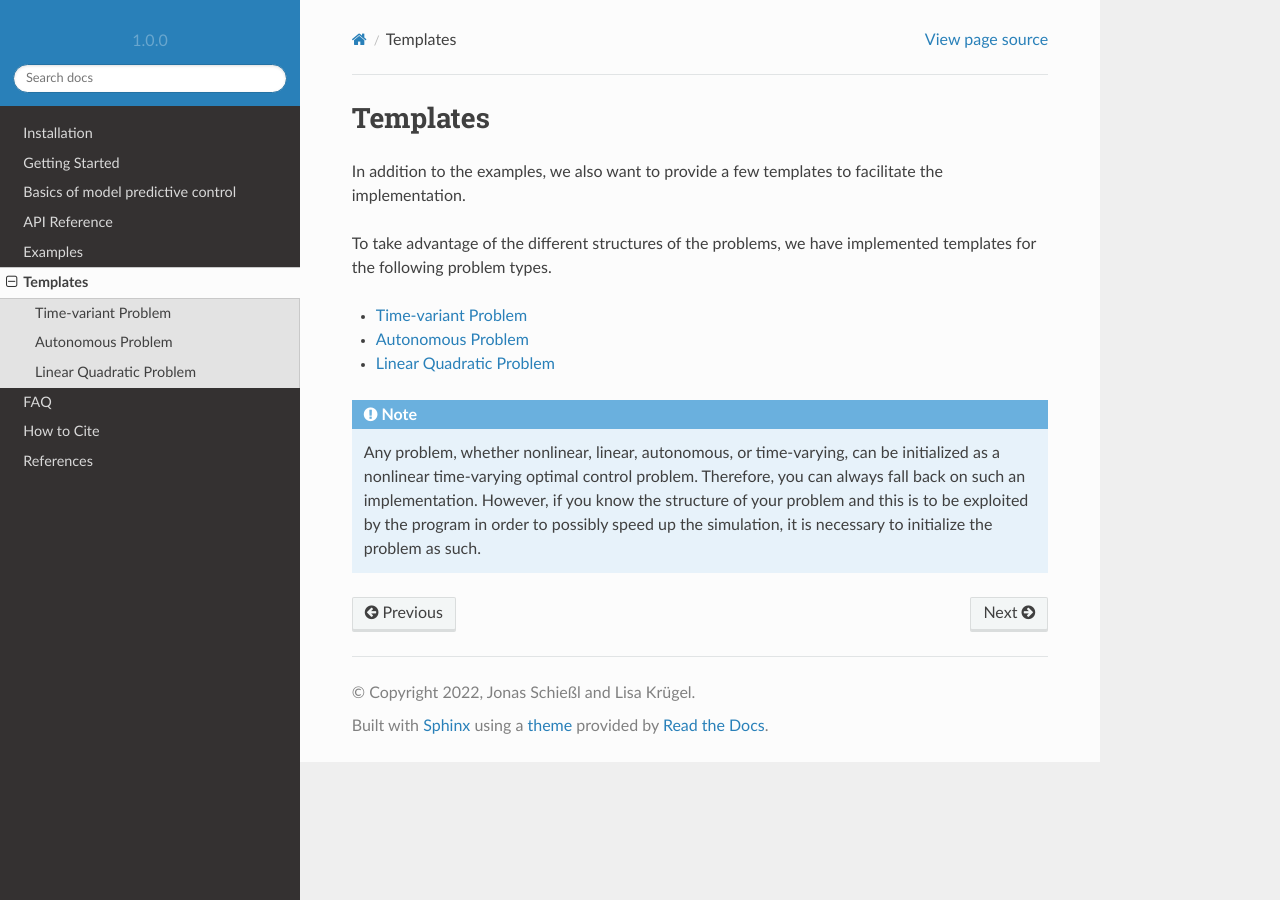
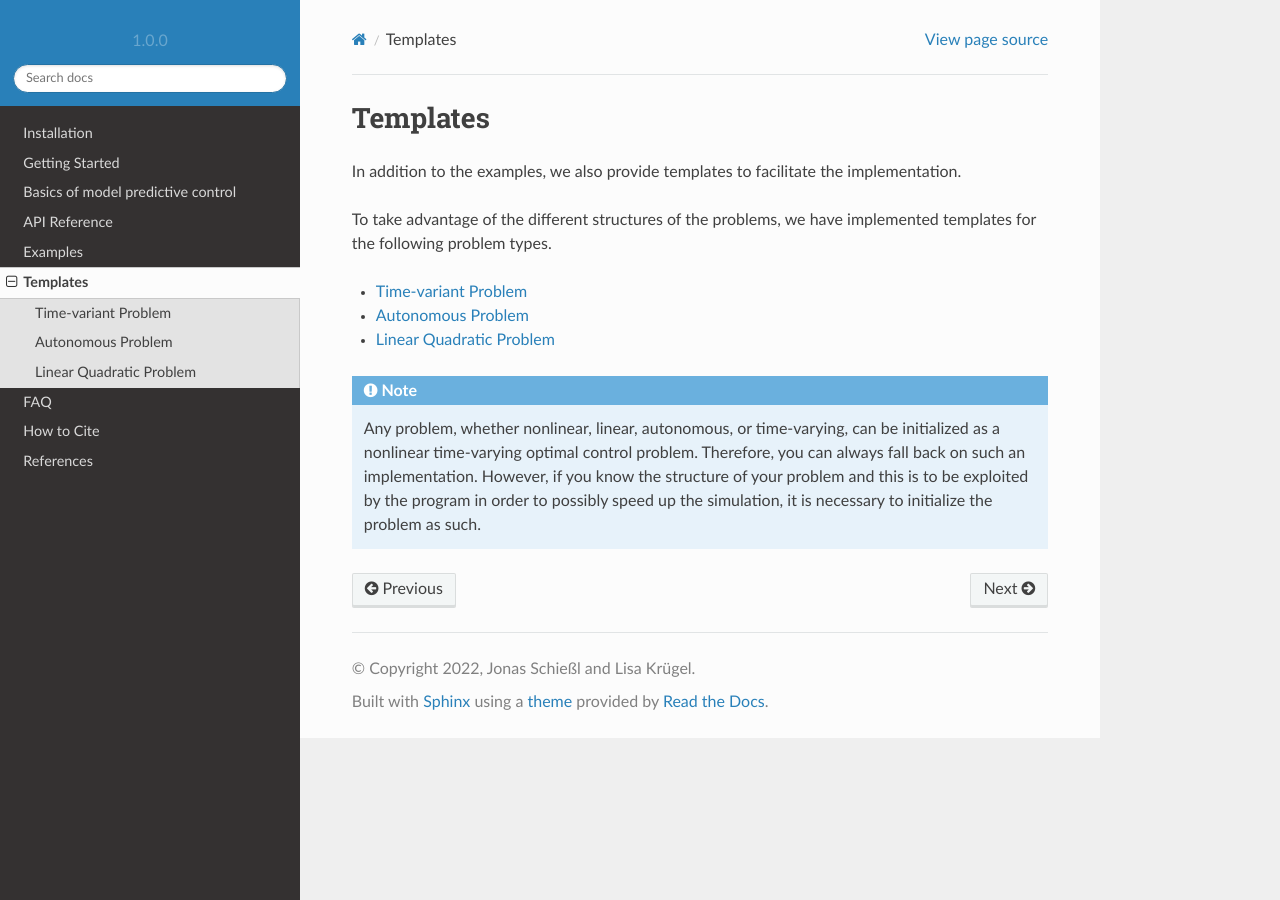
Before and after one commit to nMPyC/nmpyc, a Sphinx documentation site: the page built from docs/source/templates.rst, in a window 1280 px wide. Built offline with Sphinx 7.4.7 and the Read the Docs theme 2.0.0, drawn with Linux system fonts in a browser that asks for light colours.

Commit message:
Update templates.rst

```diff
--- a/docs/source/templates.rst
+++ b/docs/source/templates.rst
@@ -1,7 +1,7 @@
 Templates
 ==========
 
-In addition to the examples, we also want to provide a few templates to facilitate the implementation.
+In addition to the examples, we also provide templates to facilitate the implementation.
 
 To take advantage of the different structures of the problems, we have implemented templates for the following problem types.
 
```
